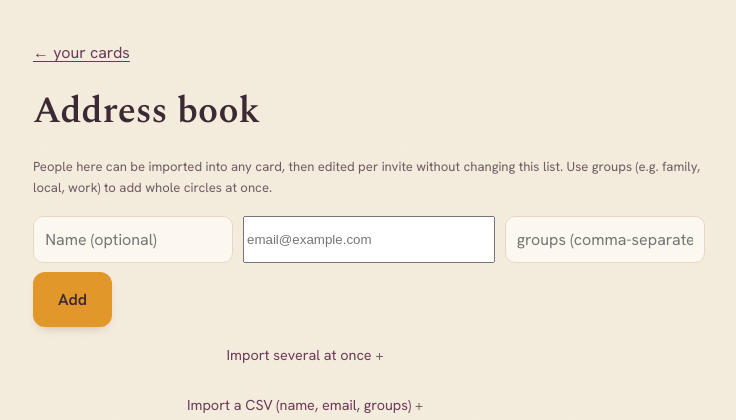
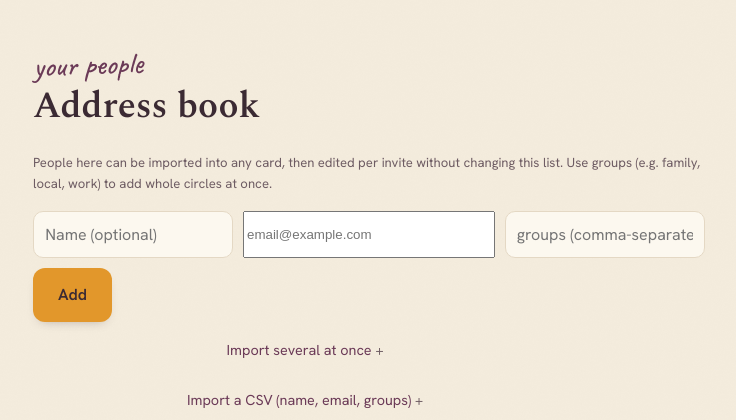
Before and after one commit to iliabaranov/kith-post, a FastAPI app: template kith/web/templates/contacts.html in a window 1280 px wide. Shown: the top 420 px of the page, without its empty margins (271-1007 px from the left). Run offline with FastAPI, Linux system fonts and the light colour scheme; the template is opened without the code that fills it, so the values that code supplies are empty.

Commit message:
contacts: match account/dashboard header — script eyebrow instead of a back-link
The address book is a top-level destination like Your account / Your cards, so it
now leads with the "your people" script eyebrow above the title, rather than the
detail-page "← your cards" back-link. (Home nav stays via the footer brand link.)

Co-Authored-By: Claude Opus 4.8 (1M context) <noreply@anthropic.com>

```diff
--- a/kith/web/templates/contacts.html
+++ b/kith/web/templates/contacts.html
@@ -2,7 +2,7 @@
 {% block title %}Address book — {{ settings.app_name }}{% endblock %}
 {% block content %}
 <section class="form-wrap">
-  <p class="detail-eyebrow"><a class="link" href="/">← your cards</a></p>
+  <p class="eyebrow">your people</p>
   <h2 class="form-title">Address book</h2>
   <p class="field-hint">People here can be imported into any card, then edited per invite without changing this list. Use groups (e.g. family, local, work) to add whole circles at once.</p>
 
```
